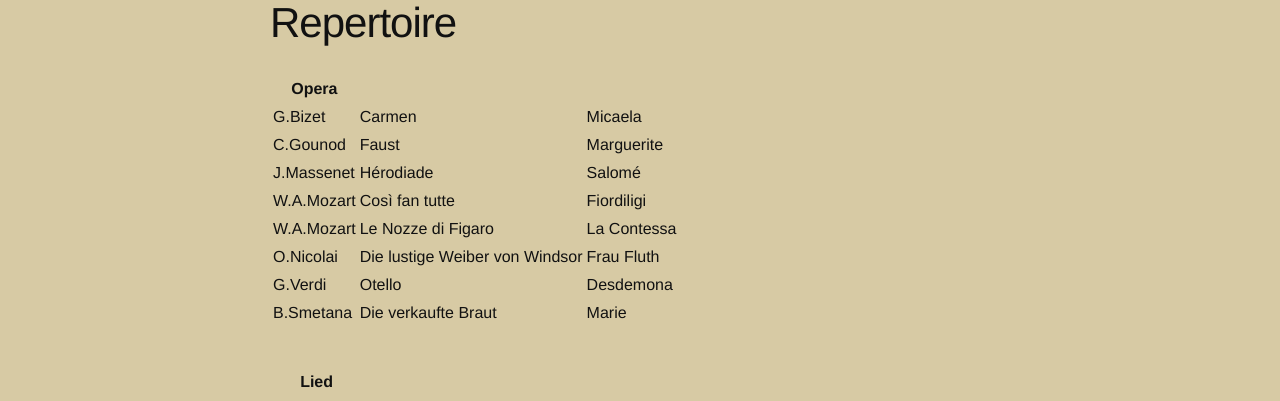
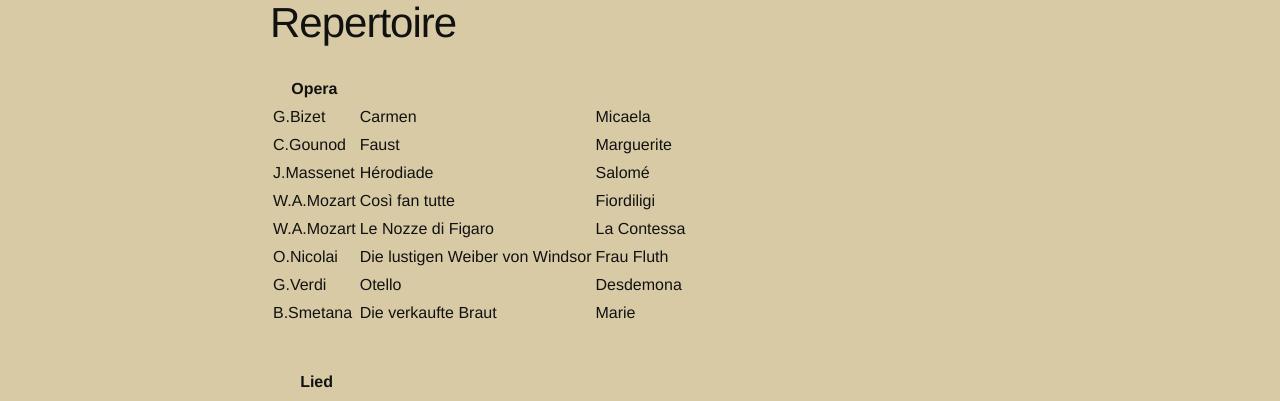
Before and after one commit to annesophie-sevens/annesophie-sevens.github.io, a Jekyll site: the page built from repertoire-de.md, in a window 1280 px wide. Shown: the part 161-562 px from the top of the page. Built offline with Jekyll 4.4.1, drawn with Linux system fonts in a browser that asks for light colours.

Commit message:
Update repertoire-de.md

```diff
--- a/repertoire-de.md
+++ b/repertoire-de.md
@@ -14,7 +14,7 @@ ref: repertoire
 | J.Massenet | Hérodiade | Salomé |
 | W.A.Mozart | Così fan tutte | Fiordiligi |
 | W.A.Mozart | Le Nozze di Figaro | La Contessa |
-| O.Nicolai | Die lustige Weiber von Windsor | Frau Fluth |
+| O.Nicolai | Die lustigen Weiber von Windsor | Frau Fluth |
 | G.Verdi | Otello | Desdemona |
 | B.Smetana | Die verkaufte Braut | Marie |
 
```
